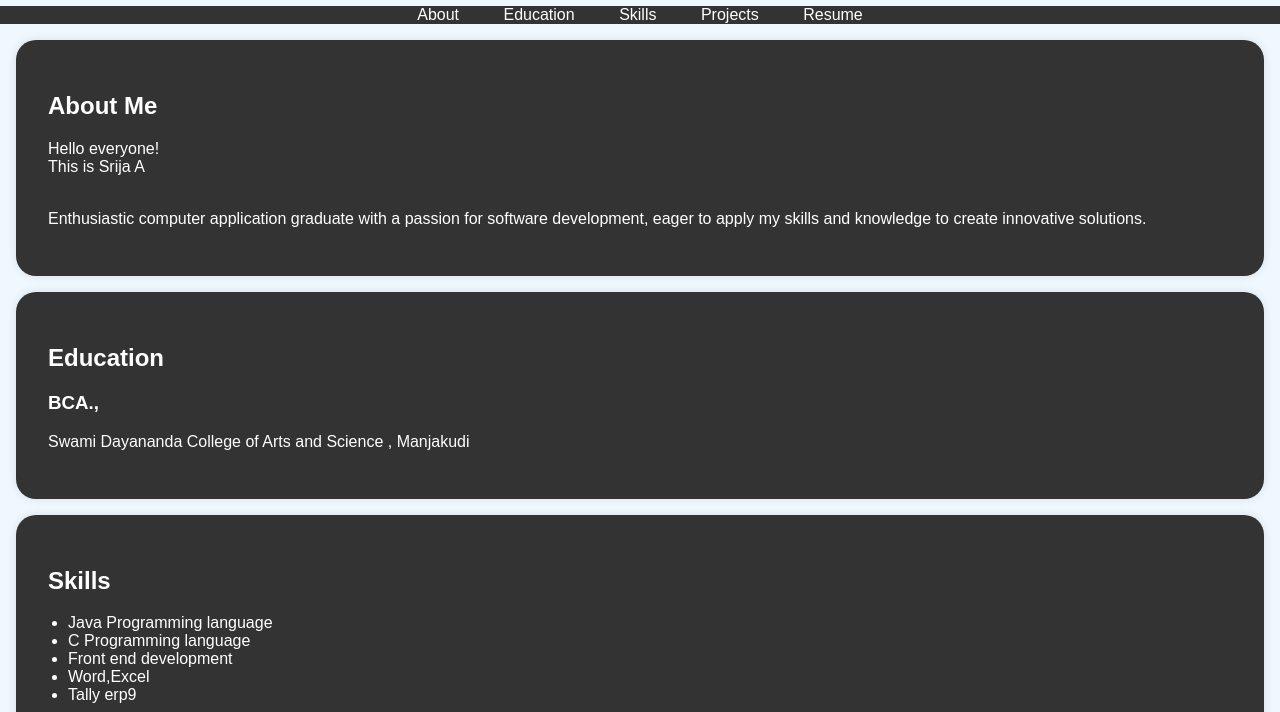
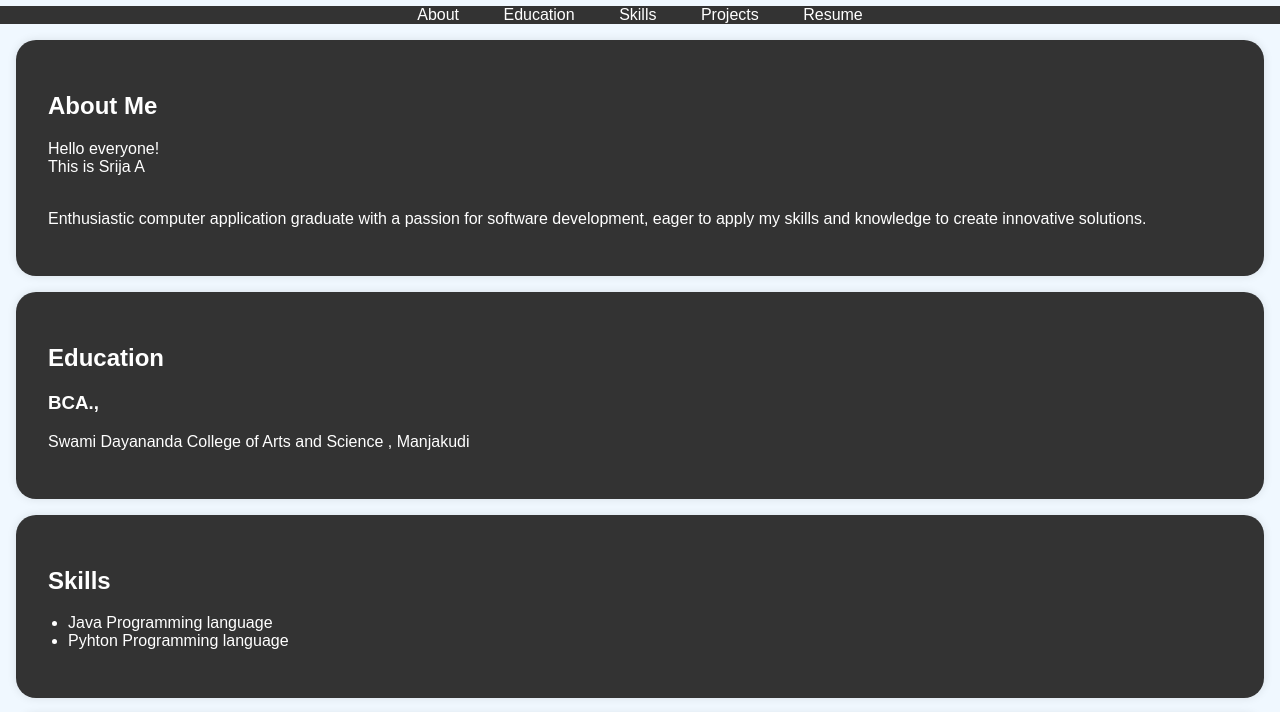
Before and after one commit to Srijaanbu/Digitalportfolio, a plain HTML site: page index.html in a window 1280 px wide. Shown: the part 227-939 px from the top of the page. Drawn offline with Linux system fonts and the light colour scheme.

Commit message:
Update index.html

```diff
--- a/index.html
+++ b/index.html
@@ -126,10 +126,7 @@
                 <h2>Skills</h2>
                 <ul>
                     <li>Java Programming language</li>
-                    <li>C Programming language</li>
-                    <li>Front end development</li>
-                    <li>Word,Excel</li>
-                    <li>Tally erp9</li>
+                    <li>Pyhton Programming language</li>
                 </ul>
 
 
```
